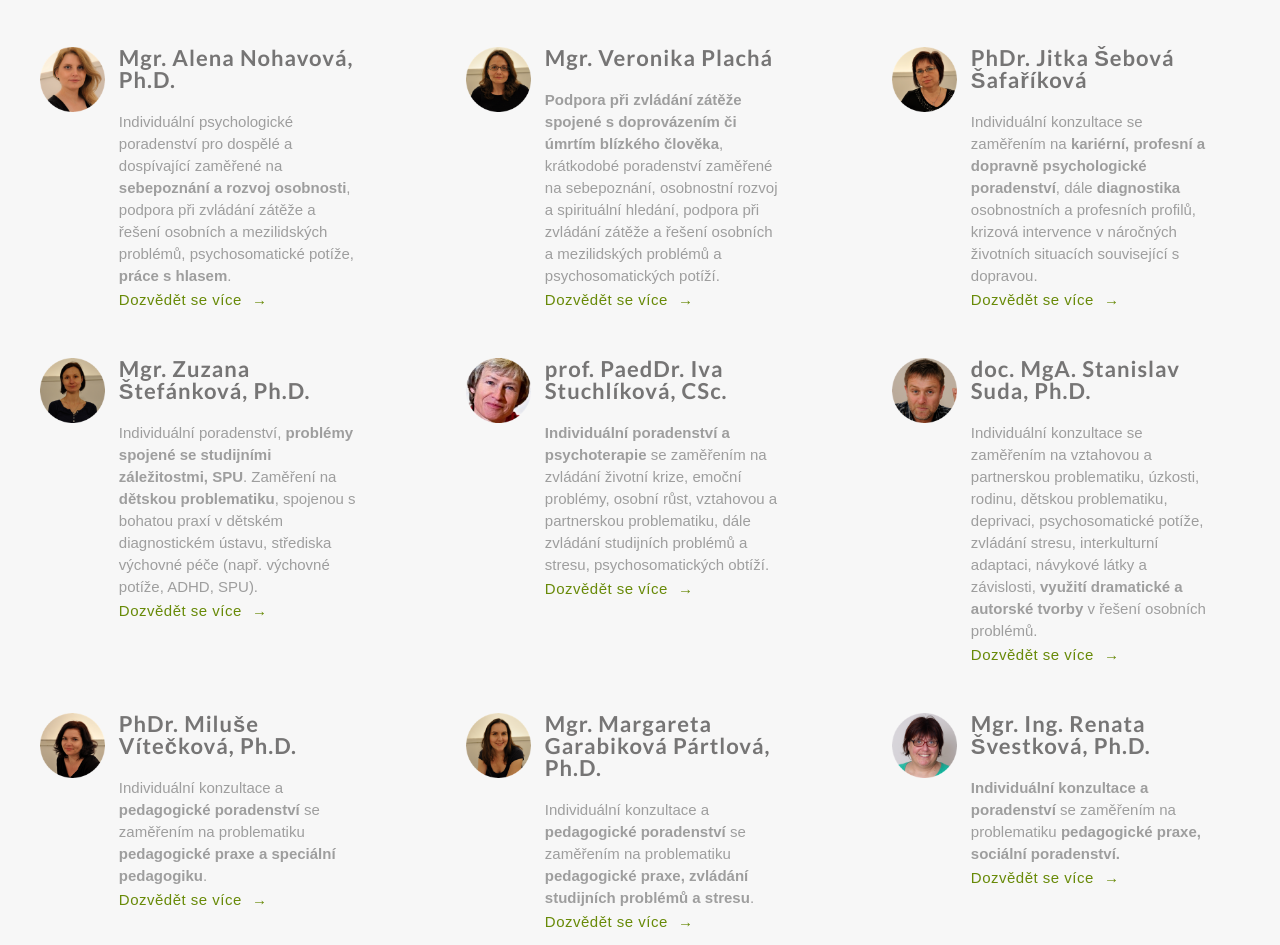
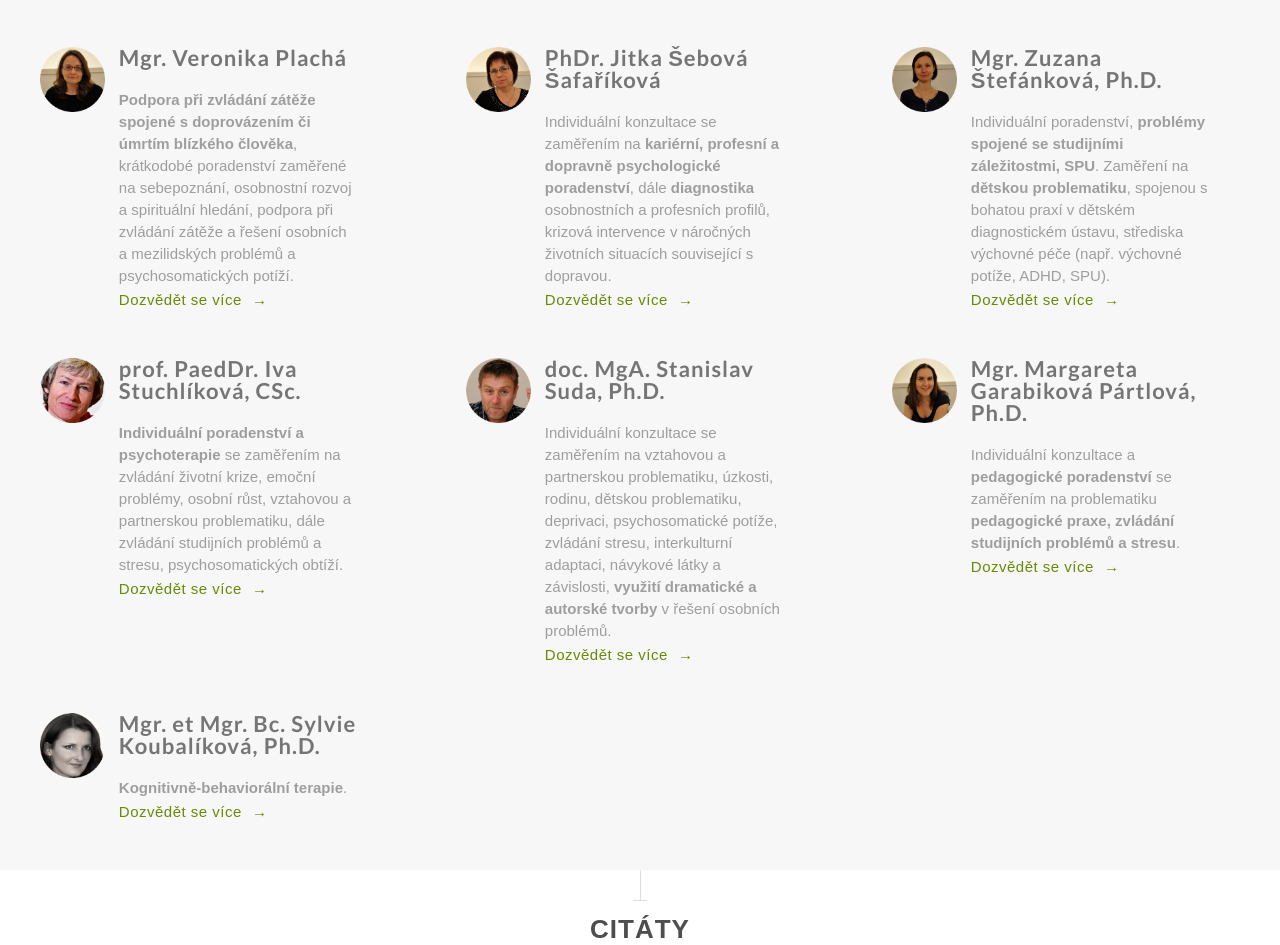
Before and after one commit to neurolab-ju/WebPoradna, a plain HTML site: page nas_tym.html in a window 1280 px wide. Shown: the part 777-1722 px from the top of the page. Drawn offline with Linux system fonts and the light colour scheme.

Commit message:
Smazané profily

```diff
--- a/nas_tym.html
+++ b/nas_tym.html
@@ -112,18 +112,6 @@
 					</div>
 				</div>
 
-<!-- ALENA NOHAVOVÁ -->
-            <div class="feature">
-                    <div class="ficon">
-						<img src="img/profiles/nohavova.png" alt="Alena Nohavová">
-					</div>
-					<div class="details_exp">
-						<h3>Mgr. Alena Nohavová, Ph.D.</h3>
-                        <p>Individuální psychologické poradenství pro dospělé a dospívající zaměřené na <b>sebepoznání a rozvoj osobnosti</b>, podpora při zvládání zátěže a řešení osobních a mezilidských problémů, psychosomatické potíže, <b>práce s hlasem</b>.</p>
-                        <a href="nohavova.html">Dozvědět se více<span>→</span></a>
-					</div>
-				</div>
-
 <!-- VERONIKA PLACHÁ -->
             <div class="feature">
                     <div class="ficon">
@@ -196,17 +184,7 @@
 					</div>
 				</div>
 -->
-    <!-- MILUŠE VÍTEČKOVÁ -->
-            <div class="feature">
-                    <div class="ficon">
-						<img src="img/profiles/viteckova.png" alt="Miluše Vítečková">
-					</div>
-					<div class="details_exp">
-						<h3>PhDr. Miluše Vítečková, Ph.D.</h3>
-                        <p>Individuální konzultace a <b>pedagogické poradenství</b> se zaměřením na problematiku <b>pedagogické praxe a speciální pedagogiku</b>.</p>
-                        <a href="viteckova.html">Dozvědět se více<span>→</span></a>
-					</div>
-				</div>
+
 
 	<!-- MARGARETA GARABIKOVA PARTLOVA -->
             <div class="feature">
@@ -220,17 +198,6 @@
 					</div>
 				</div>
 
-	<!-- RENATA SVESTKOVA -->
-			            <div class="feature">
-			                    <div class="ficon">
-									<img src="img/profiles/svestkova.png" alt="Mgr. Ing. Renata Švestková, Ph.D.">
-								</div>
-								<div class="details_exp">
-									<h3>Mgr. Ing. Renata Švestková, Ph.D.</h3>
-			                        <p><b>Individuální konzultace a poradenství</b> se zaměřením na problematiku <b>pedagogické praxe, sociální poradenství.</b></p>
-			                        <a href="svestkova.html">Dozvědět se více<span>→</span></a>
-								</div>
-							</div>
 
 	<!-- SYLVIE KOUBALIKOVA -->
 			            <div class="feature">
```
